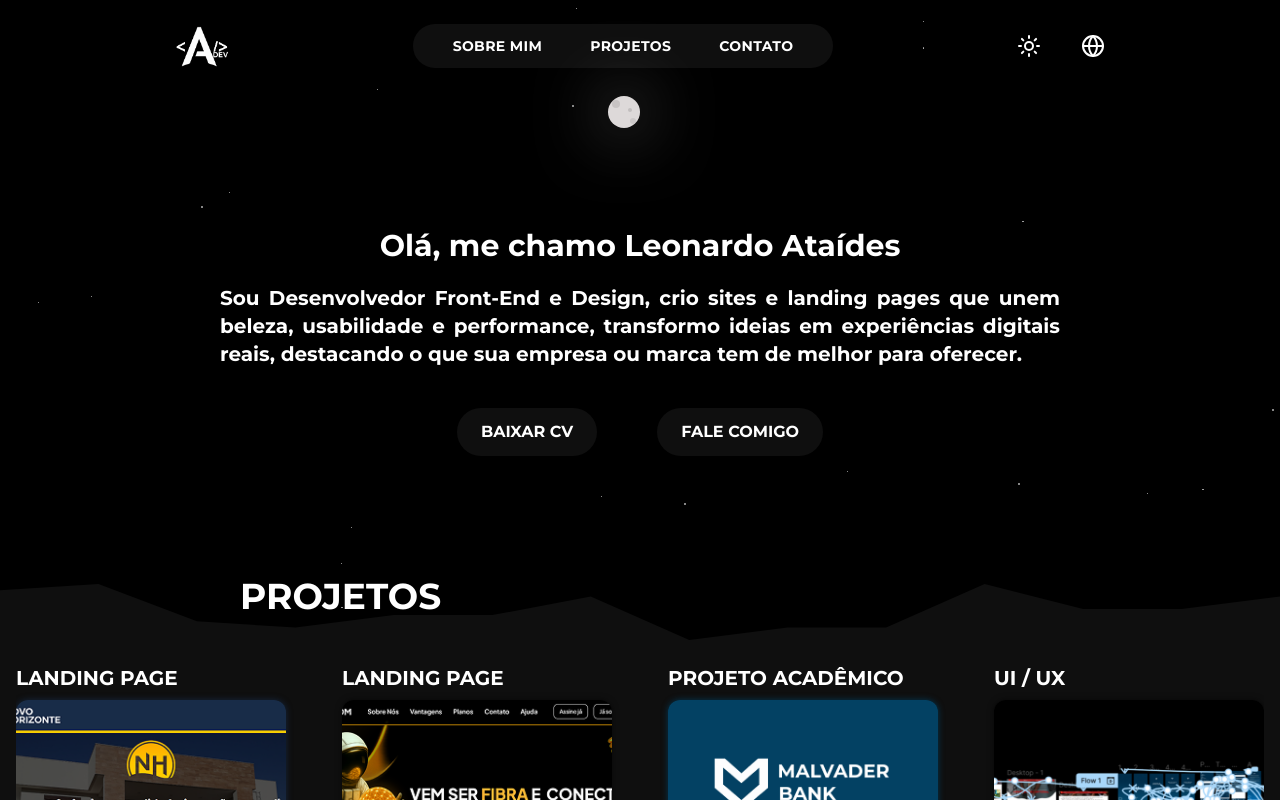
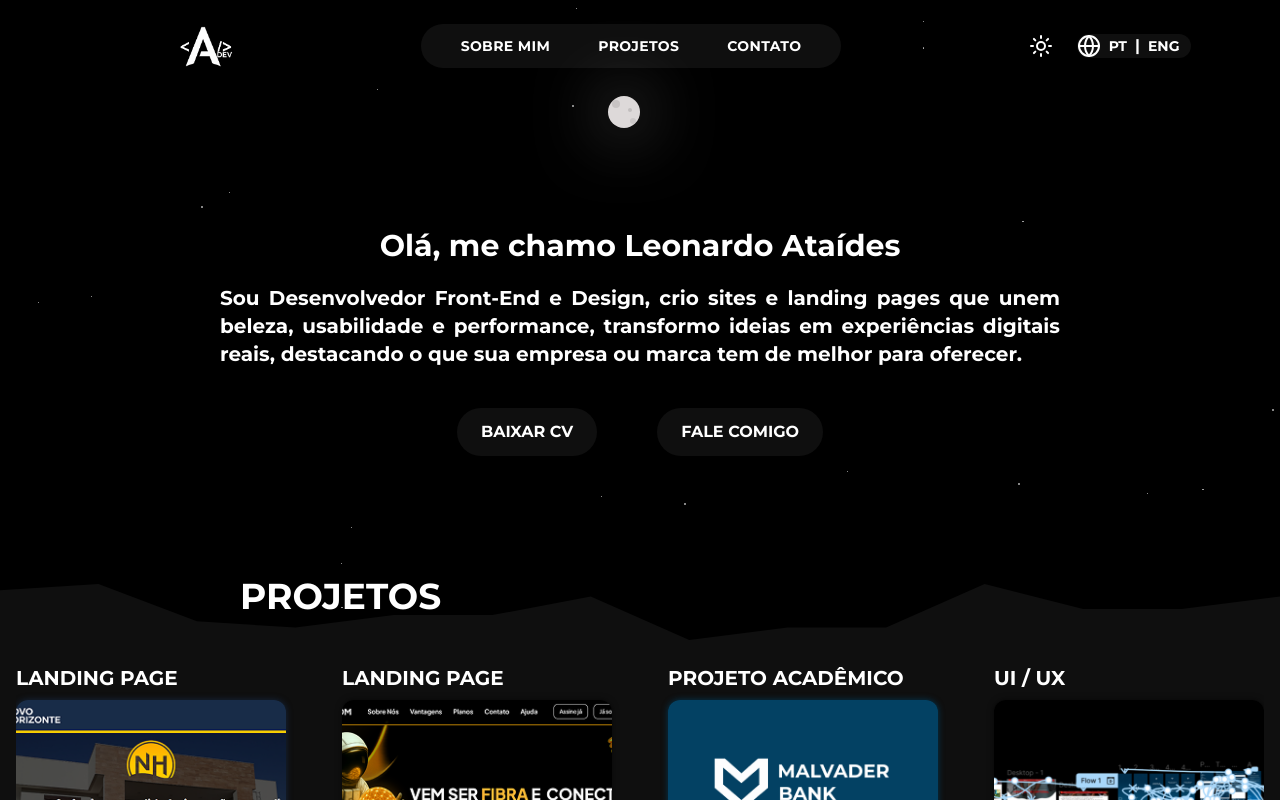
Before and after one commit to LeonardoAtaides/MyPortifolio, a Next.js app in the folder my-portifolio/: page /Home in a window 1280 px wide. Both pictures are taken after a click on the icon 1092 px from the left and 46 px from the top of the page. Shown: the top 800 px of the page. Built offline with nearby package versions, Linux system fonts and the light colour scheme.

Commit message:
Update navbar.tsx

```diff
--- a/my-portifolio/app/components/navbar.tsx
+++ b/my-portifolio/app/components/navbar.tsx
@@ -1,8 +1,11 @@
 "use client"
 
+import { useState } from "react"
 import { Sun, Globe } from "lucide-react"
 
 export default function Navbar() {
+  const [openLang, setOpenLang] = useState(false)
+
   return (
     <header className="w-full flex justify-center pt-6">
       <div className="w-full max-w-7xl flex items-center justify-evenly gap-10 px-8">
@@ -29,11 +32,49 @@ export default function Navbar() {
           </a>
         </nav>
 
-        {/* Ações */}
-        <div className="flex items-center gap-10">
-          <Sun className="w-6 h-6 cursor-pointer hover:opacity-80 transition" />
-          <Globe className="w-6 h-6 cursor-pointer hover:opacity-80 transition" />
-        </div>
+{/* Ações */}
+<div className="relative flex items-center gap-6">
+  <Sun className="w-6 h-6 cursor-pointer hover:opacity-80 transition" />
+
+  {/* Idioma */}
+  <div className="relative">
+    {/* Globe */}
+    <Globe
+      className="w-6 h-6 cursor-pointer hover:opacity-80 transition relative z-10"
+      onClick={() => setOpenLang((prev) => !prev)}
+    />
+
+    {/* Menu flutuante */}
+    <div
+      className={`
+    absolute top-1/2 -translate-y-1/2
+    flex items-center gap-2
+    bg-[#0F0F0F] rounded-full
+    h-6 px-3 -py-1
+    transition-all duration-300 ease-out
+    ${openLang
+      ? "opacity-100 translate-x-0"
+      : "opacity-0 -translate-x-3 pointer-events-none"}
+  `}
+    >
+      {/* Espaço do Globe */}
+      <div className=" -ml-3 w-6 h-6" />
+
+      {/* Idiomas */}
+        <span className="font-bold text-sm cursor-pointer hover:opacity-80 transition leading-none">
+        PT
+        </span>
+        <span className="leading-none">|</span>
+        <span className="font-bold text-sm cursor-pointer hover:opacity-80 transition leading-none">
+        ENG
+        </span>
+    </div>
+  </div>
+</div>
+
+
+
+
 
       </div>
     </header>
```
